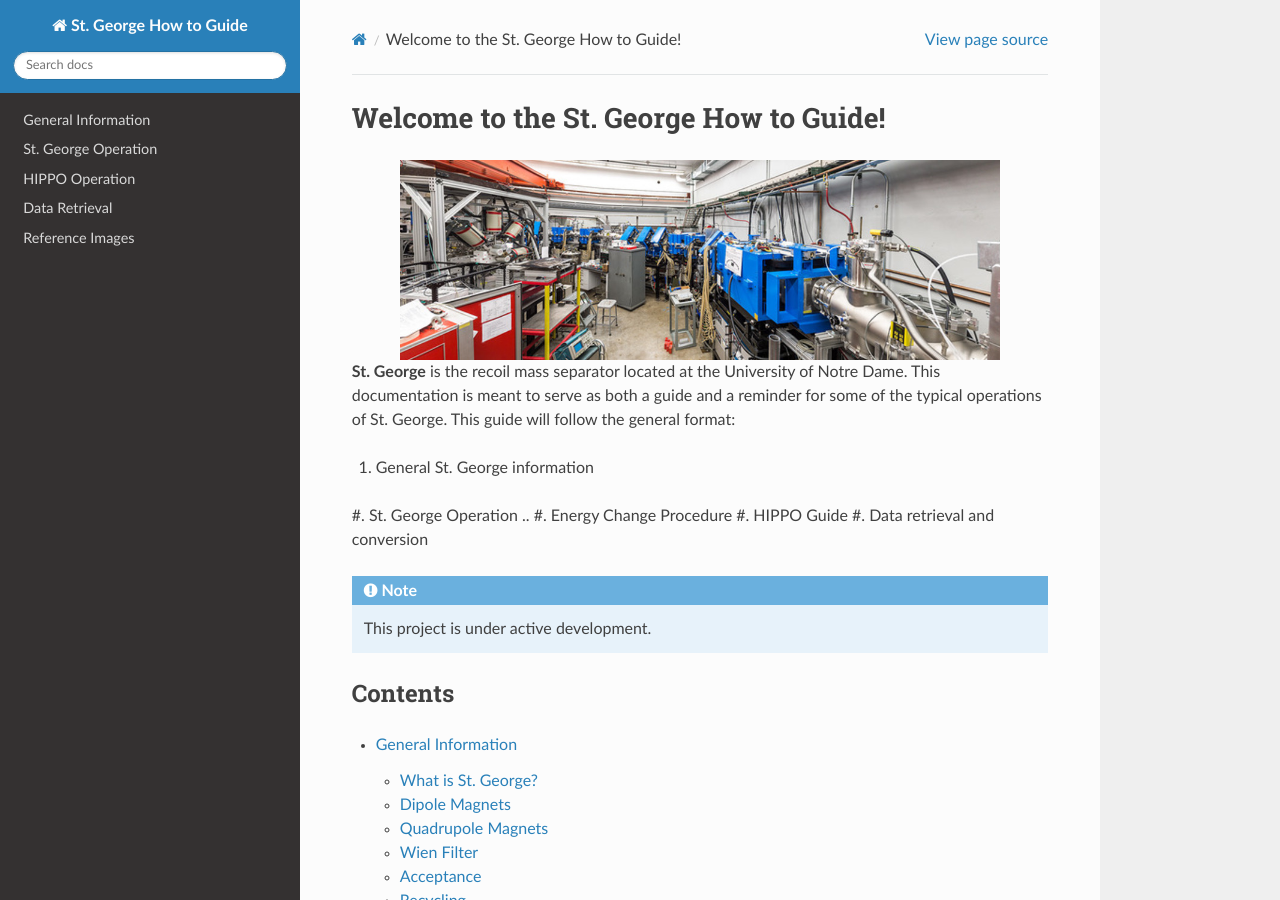
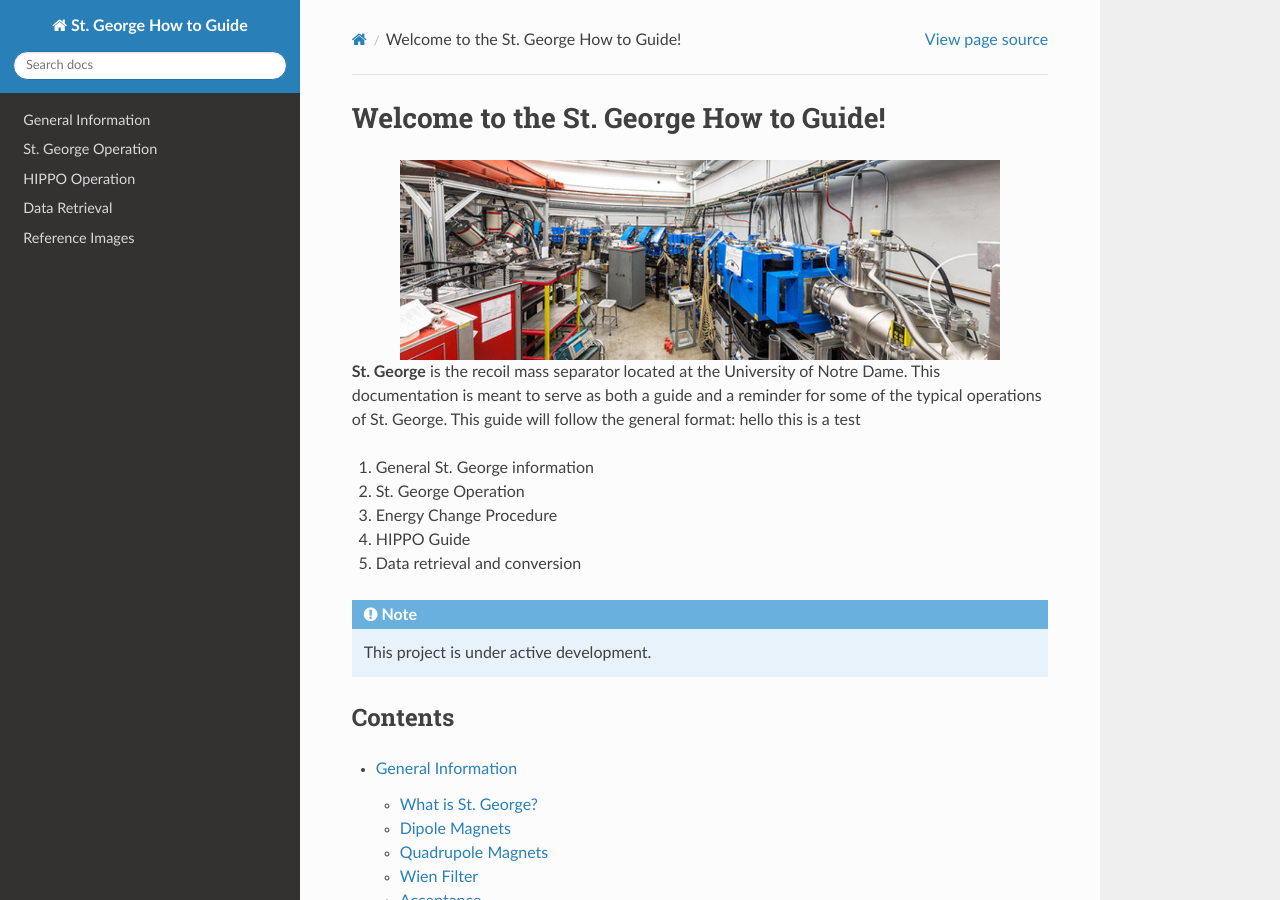
Before and after one commit to asanch25/StG-How-To, a Sphinx documentation site: the page built from docs/source/index.rst, in a window 1280 px wide and 900 px high. Built offline with Sphinx 7.4.7 and the Read the Docs theme 3.1.0, drawn with Linux system fonts in a browser that asks for light colours; pages that are not in the unit, such as notebooks, are missing from menus.

Commit message:
Update index.rst

```diff
--- a/docs/source/index.rst
+++ b/docs/source/index.rst
@@ -6,11 +6,11 @@ Welcome to the St. George How to Guide!
 
 
 
-**St. George** is the recoil mass separator located at the University of Notre Dame. This documentation is meant to serve as both a guide and a reminder for some of the typical operations of St. George. This guide will follow the general format:
+**St. George** is the recoil mass separator located at the University of Notre Dame. This documentation is meant to serve as both a guide and a reminder for some of the typical operations of St. George. This guide will follow the general format: hello this is a test
 
 #. General St. George information
 #. St. George Operation
-.. #. Energy Change Procedure
+#. Energy Change Procedure
 #. HIPPO Guide
 #. Data retrieval and conversion
 
```
